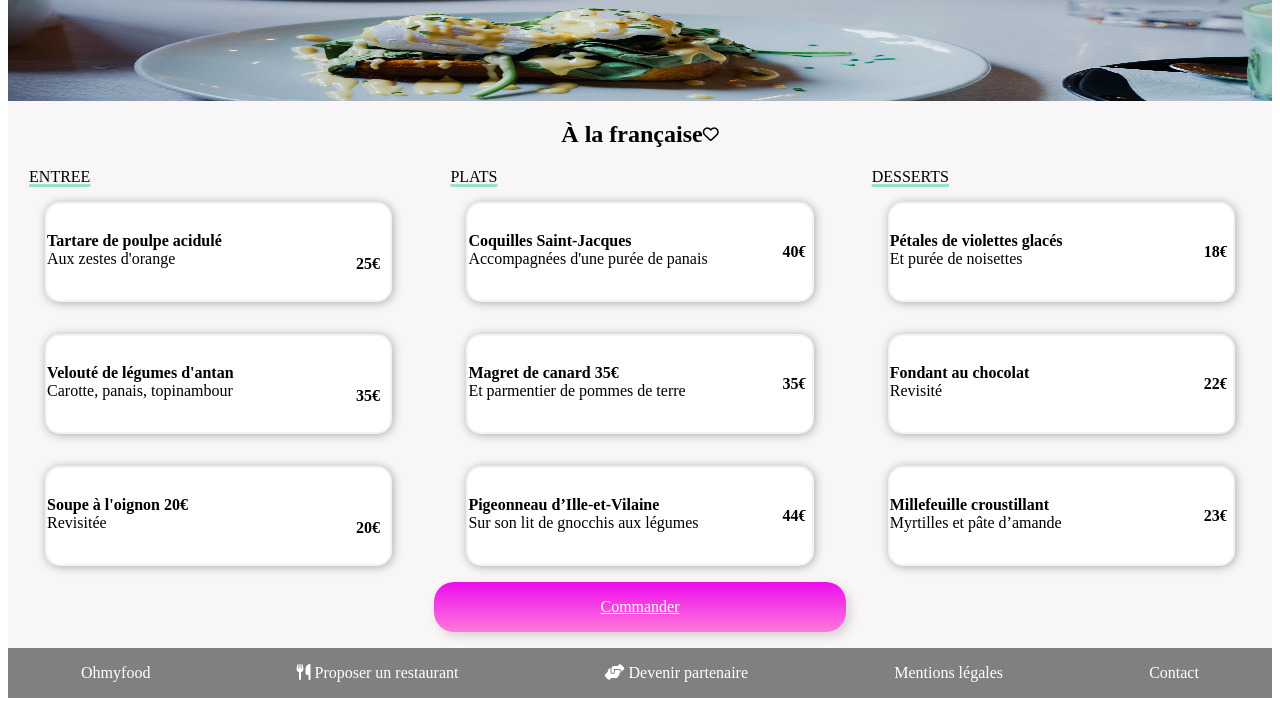
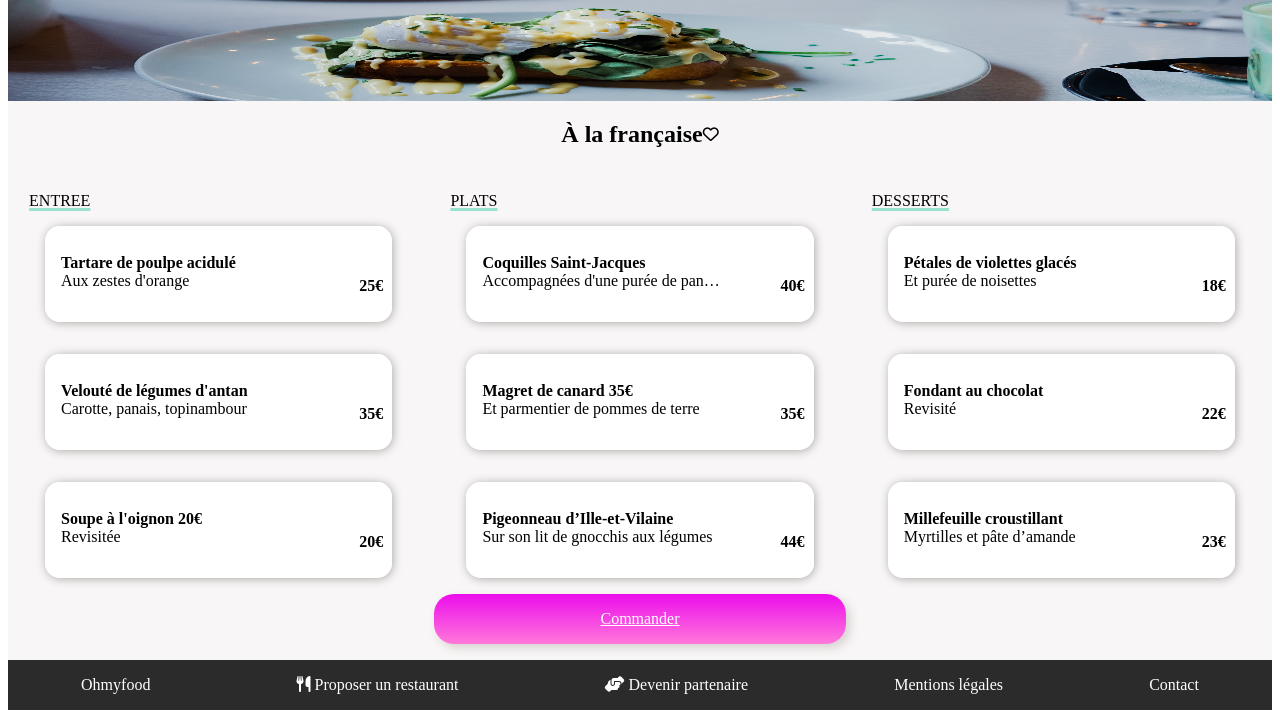
Before and after one commit to sana151293/SmiraSana_3_09082021, a website: page menu1.html in a window 1280 px wide. Shown: the part 160-878 px from the top of the page. Drawn offline with Linux system fonts and the light colour scheme.

Commit message:
modification menu à la française

```diff
--- a/menu1.html
+++ b/menu1.html
@@ -113,7 +113,7 @@
                                 </div>
                             </div>
                         </div>
-                        <div class="space">
+                        <div class="price">
                             <b> 40€</b>
                         </div>
                         <div class="hover2">
@@ -132,7 +132,7 @@
                                 </div>
                             </div>
                         </div>
-                        <div class="space">
+                        <div class="price">
                             <b> 35€</b>
                         </div>
                         <div class="hover2">
@@ -151,7 +151,7 @@
                                 </div>
                             </div>
                         </div>
-                        <div class="space">
+                        <div class="price">
                             <b>44€</b>
                         </div>
                         <div class="hover2">
@@ -176,7 +176,7 @@
                                 </div>
                             </div>
                         </div>
-                        <div class="space">
+                        <div class="price">
                             <b>18€</b>
                         </div>
                         <div class="hover2">
@@ -195,7 +195,7 @@
                                 </div>
                             </div>
                         </div>
-                        <div class="space">
+                        <div class="price">
                             <b> 22€</b>
                         </div>
                         <div class="hover2">
@@ -214,7 +214,7 @@
                                 </div>
                             </div>
                         </div>
-                        <div class="space">
+                        <div class="price">
                             <b>23€</b>
                         </div>
                         <div class="hover2">
--- a/sass/sass1.scss
+++ b/sass/sass1.scss
@@ -51,7 +51,7 @@
 }
 .subtittle{
     text-decoration: 3px underline #99E2D0;
-
+    padding-top: 1.5em;
     @media screen and (max-width: 767px){
         padding-left: 1.5em;
     }
@@ -234,6 +234,7 @@
     display: flex;
     flex-direction: column;
     width: 90%;
+    padding-left: 1em;
 }
 
 
@@ -287,7 +288,7 @@
     align-items: center;
     height: 5em;
     background-color: white;
-     border: 2px solid rgb(243, 243, 243);
+
      box-shadow: 1px 1px 10px rgb(173, 169, 169) ;
      border-radius: 15px;
      margin: 0.5em;
@@ -336,7 +337,7 @@
 footer{
     display: flex;
         justify-content: space-around;
-        background-color: gray;
+        background-color: rgb(44, 43, 43);
         color: white;
         width: 100%;
         padding-top: 1em;
```
Also changed, not shown: css/sass1.css, 1 other file.
